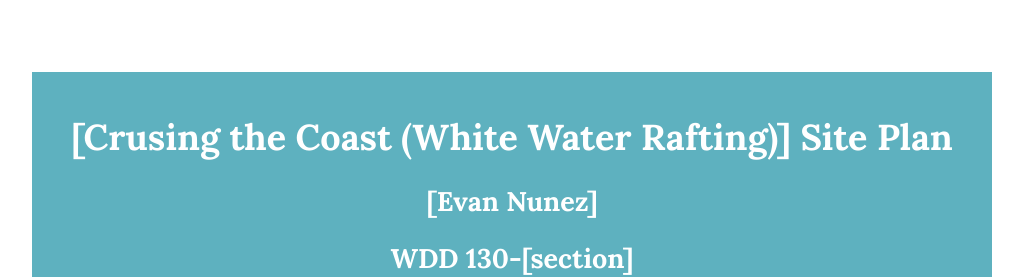
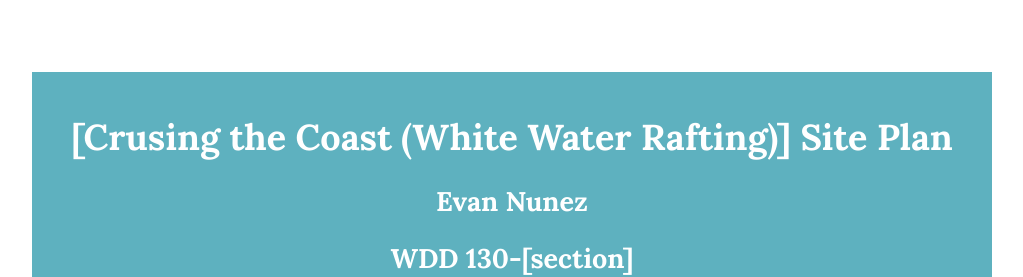
Before and after one commit to EvanNunez-hue/Web-Fundamentals, a plain HTML site: page wwr/site-plan-rafting.html in a window 1280 px wide. Shown: the top 277 px of the page, without its empty margins (128-1151 px from the left). Drawn offline with Linux system fonts and the light colour scheme.

Commit message:
test commit

```diff
--- a/wwr/site-plan-rafting.html
+++ b/wwr/site-plan-rafting.html
@@ -10,7 +10,7 @@
 <body>
   <header>
     <h1>[Crusing the Coast (White Water Rafting)] Site Plan</h1>
-    <h2>[Evan Nunez]</h2>
+    <h2>Evan Nunez</h2>
     <h2>WDD 130-[section]</h2>
     <!-- In the header above, add the name of your site, your name and class number. For example if you are in section 3 you would put WDD 130-03 -->
   </header>
```
